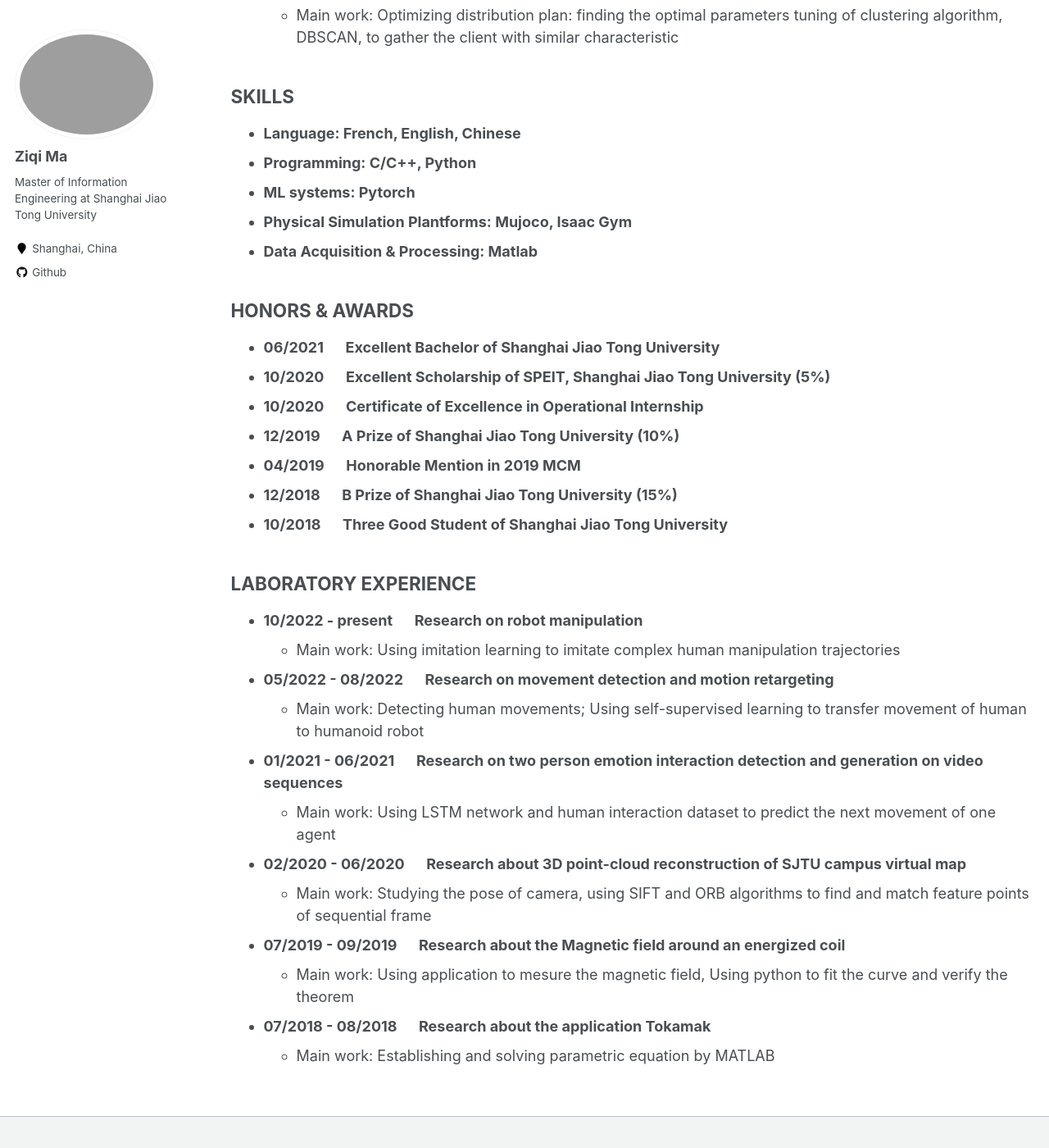
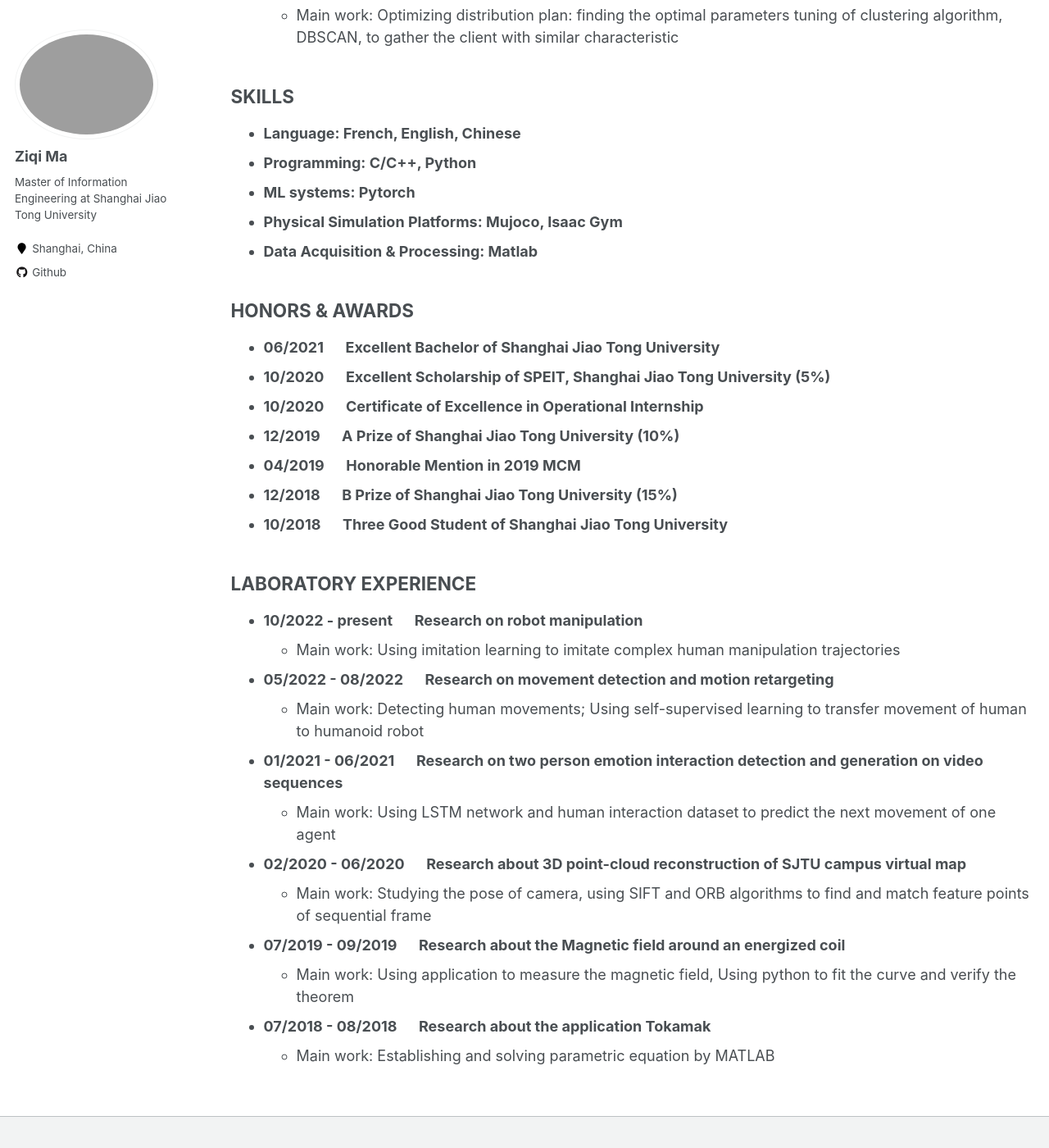
Before and after one commit to GuoyuloveSunshine/GuoyuloveSunshine.github.io, a Jekyll site: the page built from _pages/cv.md, in a window 1280 px wide and 1400 px high, scrolled down 1179 px. Shown: the whole window at 82% size. Built offline with Jekyll 4.4.1, drawn with Linux system fonts in a browser that asks for light colours.

Commit message:
correct languages errors

```diff
--- a/_pages/cv.md
+++ b/_pages/cv.md
@@ -48,7 +48,7 @@ redirect_from:
 - **Language: French, English, Chinese**
 - **Programming: C/C++, Python**
 - **ML systems: Pytorch**
-- **Physical Simulation Plantforms: Mujoco, Isaac Gym**
+- **Physical Simulation Platforms: Mujoco, Isaac Gym**
 - **Data Acquisition & Processing: Matlab**
 
 
@@ -73,6 +73,6 @@ redirect_from:
 * **02/2020 - 06/2020 &ensp;&ensp; Research about 3D point-cloud reconstruction of SJTU campus virtual map**
   * Main work: Studying the pose of camera, using SIFT and ORB algorithms to find and match feature points of sequential frame
 * **07/2019 - 09/2019 &ensp;&ensp; Research about the Magnetic field around an energized coil**
-  * Main work: Using application to mesure the magnetic field, Using python to fit the curve and verify the theorem
+  * Main work: Using application to measure the magnetic field, Using python to fit the curve and verify the theorem
 * **07/2018 - 08/2018 &ensp;&ensp; Research about the application Tokamak**
   * Main work: Establishing and solving parametric equation by MATLAB
```
